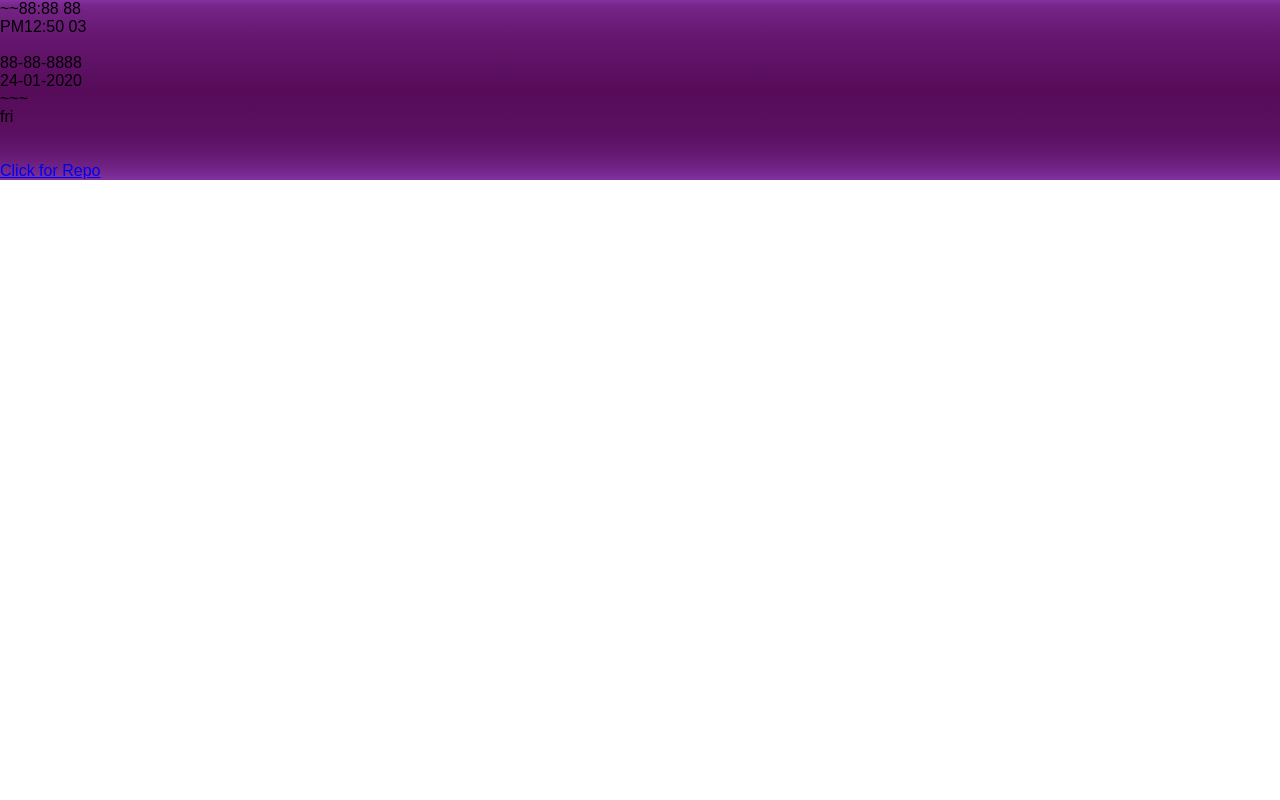
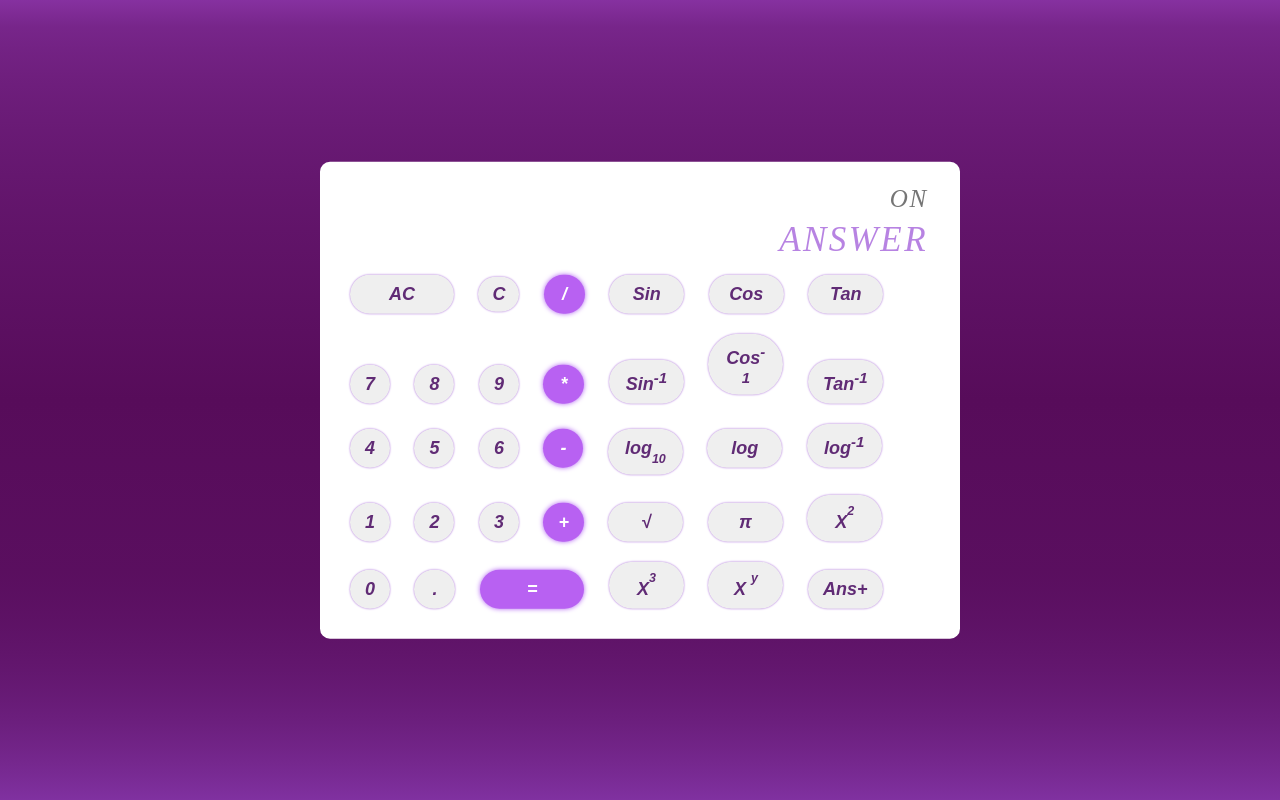
Before and after one commit to f86597/JS-Digital-Clock, a plain HTML site: page index.html in a window 1280 px wide. Drawn offline with Linux system fonts and the light colour scheme; a web font is replaced by a local one.

Commit message:
Update index.html

```diff
--- a/index.html
+++ b/index.html
@@ -1,39 +1,70 @@
-<!DOCTYPE html>
 <html lang="en">
 
 <head>
     <meta charset="UTF-8">
     <meta name="viewport" content="width=device-width, initial-scale=1.0">
     <meta http-equiv="X-UA-Compatible" content="ie=edge">
-    <title>Javascript Digital Clock</title>
+    <title>Javascript Calculator</title>
+    <link rel="stylesheet" href="style.css">
+    <script src="calculator.js"></script>
+</head>
 
-    <link rel="stylesheet" href="style.css"/>
-
-</head>
- <body>
-    <div class="main">
-        <div class="col-md-4 col-md-push-4">
-
-            <div class="clock-out">
-                <div class="clock">
-                    <div class="time-bg"><span class="time">~~</span>88:88 88 </div>
-                    <div class="time-front"><span class="time" id="sessin"></span><span id="DSEGClock"></span> <span id="seconds"></span></div>
-                </div>
-                <br>
-                <div class="date">
-                    <div class="date-bg">88-88-8888</div>
-                    <div class="date-front" id="date"></div>
-                </div>
-                <div class="day">
-                    <div class="day-bg">~~~</div>
-                    <div class="day-front" id="din"></div>
+<body>
+<div class="main">
+    <div class="calculator">
+        <form name="forms" class="forms">
+            <div class="screen">
+                <input type="text" name="input" class=" form-control" id="input" placeholder="ON" autocomplete="off"
+                    onkeypress="isInputNumber(event)">
+                <div class="input-group">
+                    <input type="text" id="helper" class="form-control" readonly="true">
+                    <input type="text" name="answers" class="form-control" placeholder="ANSWER" readonly="readonly"
+                        id="answers">
+                        <span class="clear"></span>
                 </div>
             </div>
-            <br/><br/>
-            <a href="https://github.com/f86597/JS-Digital-Clock" class="btn btn-block btn-success">Click for Repo</a>
-        </div>
+
+
+            <div class="buttons">
+                <div class="btns main-buttons">
+                    <button type="button" id="clear" onclick="cler()">AC</button>
+                    <button type="button" id="backspace" onclick="backSpace()">C</button>
+                    <button type="button" id="devide" class="color" onclick="forms.input.value +='/'">/</button>
+                    <button type="button" class="sci-btn" onclick="calc('sin')">Sin</button>
+                    <button type="button" class="sci-btn" onclick="calc('cos')">Cos</button>
+                    <button type="button" class="sci-btn" onclick="calc('tan')">Tan</button>
+                    <button type="button" onclick="forms.input.value +='7'">7</button>
+                    <button type="button" onclick="forms.input.value +='8'">8</button>
+                    <button type="button" onclick="forms.input.value +='9'">9</button>
+                    <button type="button" class="color" id="multiply" onclick="forms.input.value +='*'">*</button>
+                    <button type="button" class="sci-btn" onclick="calc('sin-')">Sin<sup>-1</sup> </button>
+                    <button type="button" class="sci-btn" onclick="calc('cos-')">Cos<sup>-1</sup></button>
+                    <button type="button" class="sci-btn" onclick="calc('tan-')">Tan<sup>-1</sup></button>
+                    <button type="button" onclick="forms.input.value +='4'">4</button>
+                    <button type="button" onclick="forms.input.value +='5'">5</button>
+                    <button type="button" onclick="forms.input.value +='6'">6</button>
+                    <button type="button" class="color" id="multiply" onclick="forms.input.value +='-'">-</button>
+                    <button type="button" class="sci-btn" onclick="calc('log10')">log<sub><sub>10</sub></sub></button>
+                    <button type="button" class="sci-btn" onclick="calc('log')">log</button>
+                    <button type="button" class="sci-btn" onclick="calc('log-')">log<sup>-1</sup></button>
+                    <button type="button" onclick="forms.input.value +='1'">1</button>
+                    <button type="button" onclick="forms.input.value +='2'">2</button>
+                    <button type="button" onclick="forms.input.value +='3'">3</button>
+                    <button type="button" class="color" onclick="forms.input.value +='+'">+</button>
+                    <button type="button" class="sci-btn" onclick="calc('root')">&radic;</button>
+                    <button type="button" class="sci-btn" onclick="forms.input.value +='3.14159265359'">&#960;</button>
+                    <button type="button" class="sci-btn" onclick="calc('square')">X<sup><sup>2</sup></sup></button>
+                    <button type="button" onclick="forms.input.value +='0'">0</button>
+                    <button type="button" id="desimal" onclick="forms.input.value +='.'">.</button>
+                    <button type="button" class="color" id="equal" onclick="forms.answers.value= eval(forms.input.value)">=</button>
+                    <button type="button" class="sci-btn" onclick="calc('third')">X<sup><sup>3</sup></sup></button>
+                    <button type="button" class="sci-btn" onclick="forms.input.value +='**'">X <sup><sup>y</sup></sup></button>
+                    <button type="button" class="sci-btn" onclick="swp()">Ans+</button>
+                </div>
+            </div>
+        </form>
     </div>
-  </body>
+</div>
+</body>
+
 </html>
-
-<script src="clock.js"></script>
```
